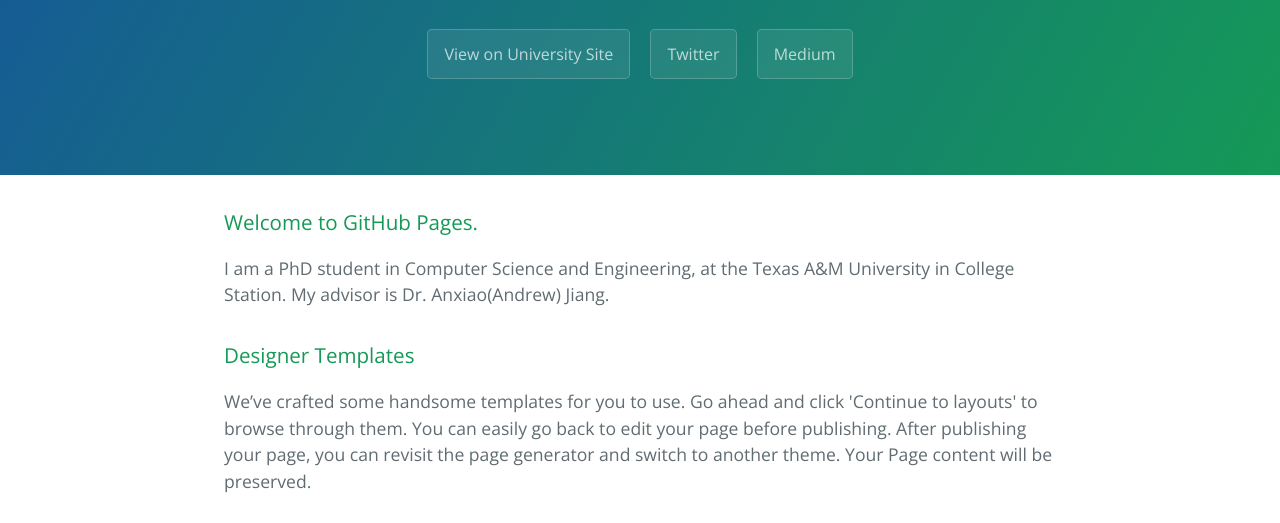
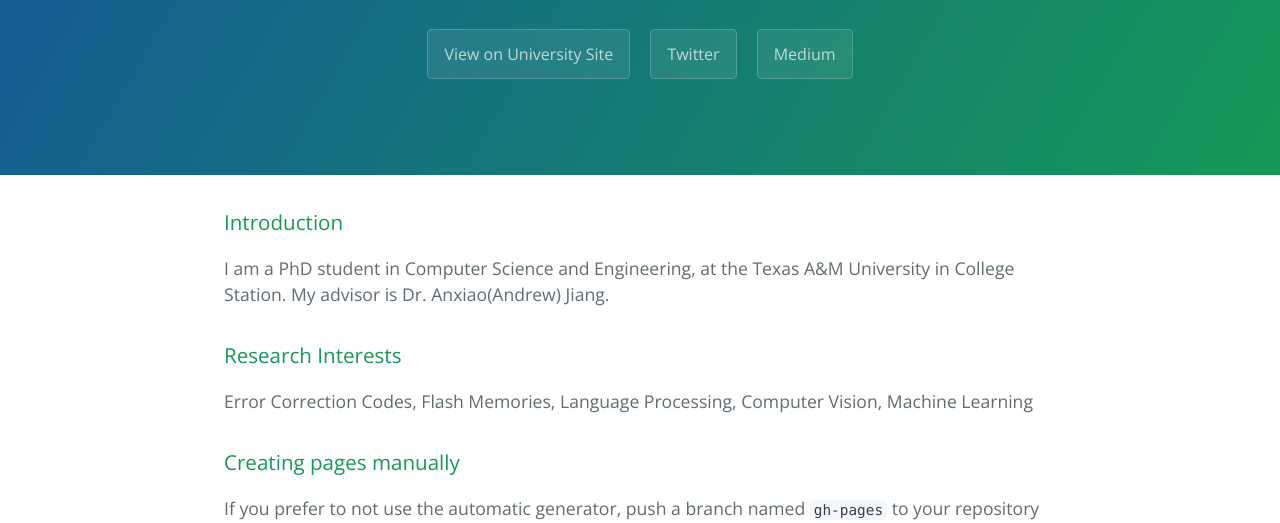
Before and after one commit to pulakeshupadhyaya/webpage, a plain HTML site: page index.html in a window 1280 px wide. Shown: the part 208-731 px from the top of the page. Drawn offline with nearby package versions, Linux system fonts and the light colour scheme.

Commit message:
Update index.html

```diff
--- a/index.html
+++ b/index.html
@@ -20,14 +20,14 @@
 
     <section class="main-content">
       <h3>
-<a id="welcome-to-github-pages" class="anchor" href="#welcome-to-github-pages" aria-hidden="true"><span aria-hidden="true" class="octicon octicon-link"></span></a>Welcome to GitHub Pages.</h3>
+<a id="welcome-to-github-pages" class="anchor" href="#welcome-to-github-pages" aria-hidden="true"><span aria-hidden="true" class="octicon octicon-link"></span></a>Introduction</h3>
 
 <p>I am a PhD student in Computer Science and Engineering, at the Texas A&M University in College Station. My advisor is Dr. Anxiao(Andrew) Jiang.</p>
 
 <h3>
-<a id="designer-templates" class="anchor" href="#designer-templates" aria-hidden="true"><span aria-hidden="true" class="octicon octicon-link"></span></a>Designer Templates</h3>
+<a id="designer-templates" class="anchor" href="#designer-templates" aria-hidden="true"><span aria-hidden="true" class="octicon octicon-link"></span></a>Research Interests</h3>
 
-<p>We’ve crafted some handsome templates for you to use. Go ahead and click 'Continue to layouts' to browse through them. You can easily go back to edit your page before publishing. After publishing your page, you can revisit the page generator and switch to another theme. Your Page content will be preserved.</p>
+<p>Error Correction Codes, Flash Memories, Language Processing, Computer Vision, Machine Learning</p>
 
 <h3>
 <a id="creating-pages-manually" class="anchor" href="#creating-pages-manually" aria-hidden="true"><span aria-hidden="true" class="octicon octicon-link"></span></a>Creating pages manually</h3>
```
